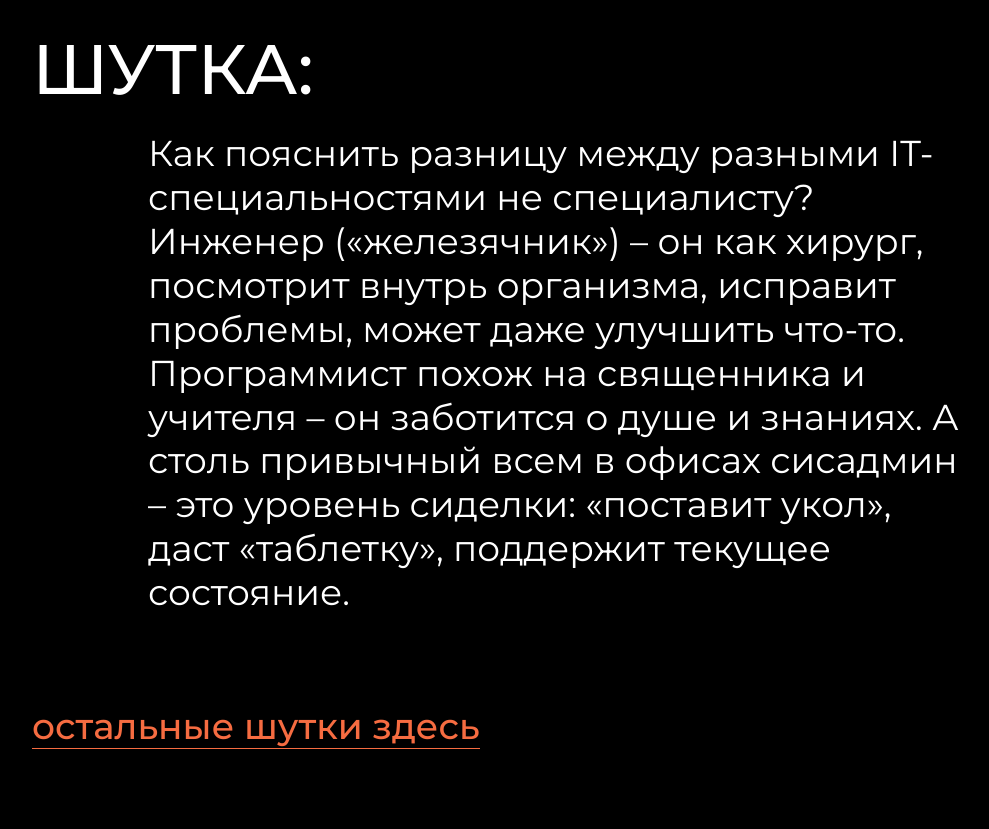
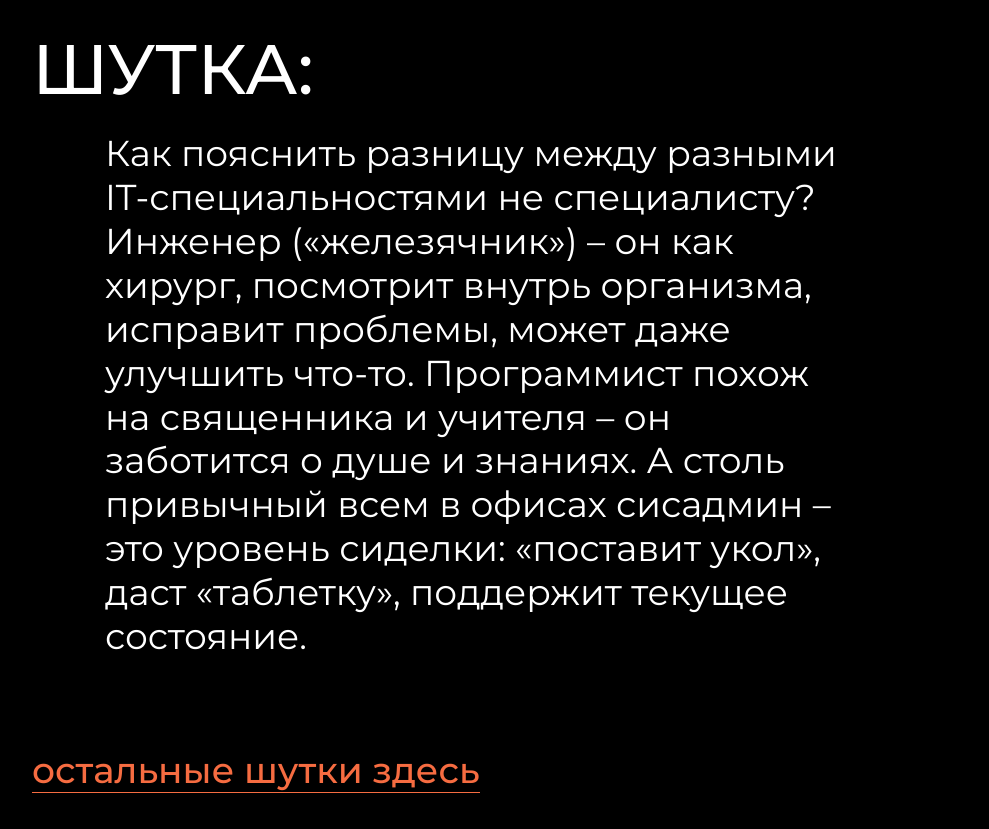
Before and after one commit to ChipRose/HTML_Jokes, a plain HTML site: page index.html in a window 1280 px wide. Shown: the part 1960-2789 px from the top of the page, without its empty margins (181-1170 px from the left). Drawn offline with Linux system fonts and the light colour scheme.

Commit message:
Обновление

```diff
--- a/css/style.css
+++ b/css/style.css
@@ -199,7 +199,7 @@ body {
 
 .main__text2 {
   margin: 20px 0 90px 0;
-  padding: 0 0 0 116px;
+  padding: 0 116px 0 73px;
 }
 
 .main__link {
```
